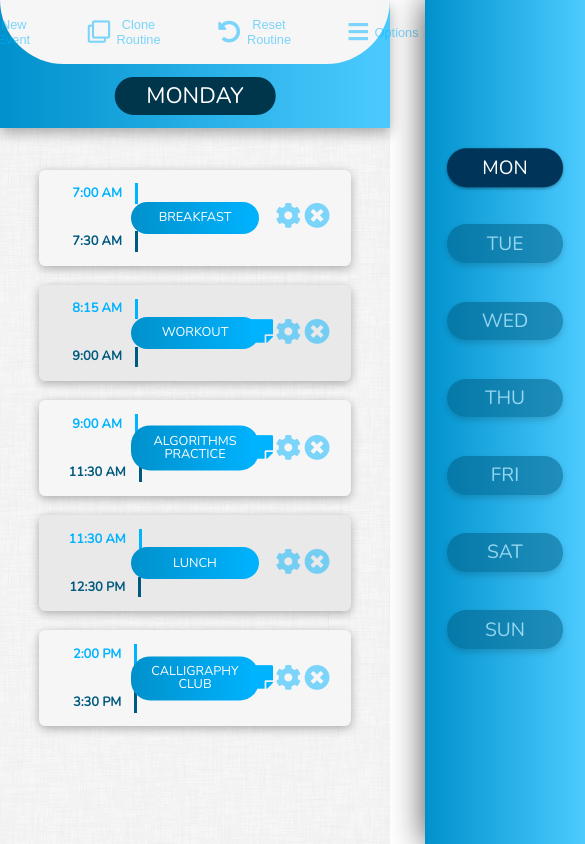
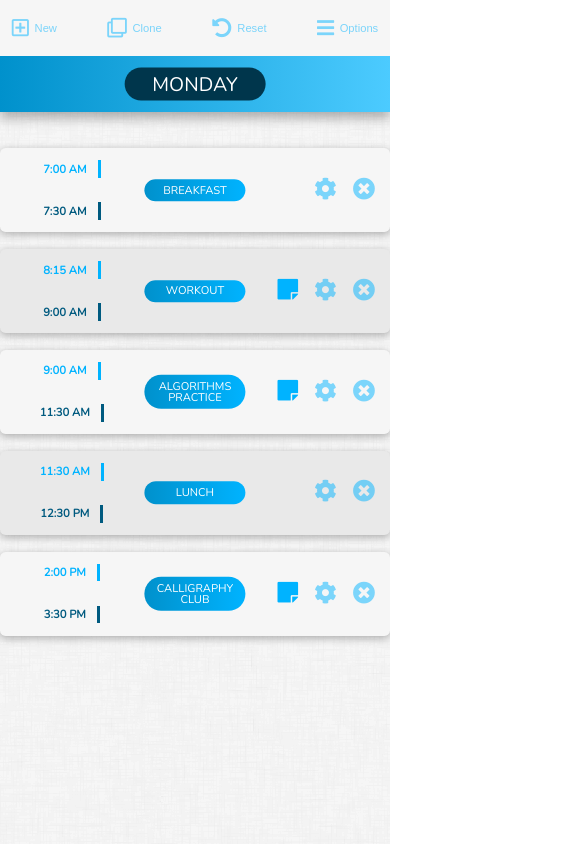
Before and after one commit to sivakusayan/schedule-app, a website: page index.html in a window 390 px wide. Shown: the whole page, 585 px wide, since content can reach past the window. Drawn offline with nearby package versions, Linux system fonts and the light colour scheme.

Commit message:
Made event component responsive

```diff
--- a/index.html
+++ b/index.html
@@ -158,15 +158,15 @@
     <div class="menu__btnContainer">
       <button id="btnNew" class="btnMenu">
         <i class="far fa-plus-square"></i>
-        <span>New Event</span>
+        <span>New <span class="desktopText">Event</span></span>
       </button>
       <button id="btnClone" class="btnMenu">
         <i class="far fa-clone"></i>
-        <span>Clone Routine</span>
+        <span>Clone <span class="desktopText">Routine</span></span>
       </button>
       <button id="btnReset" class="btnMenu" onsubmit="return false">
         <i class="fas fa-undo-alt"></i>
-        <span>Reset Routine</span>
+        <span>Reset <span class="desktopText">Routine</span></span>
       </button>
       <button id="btnOptions" class="btnMenu">
         <i class="fas fa-bars"></i>
--- a/resources/sass/base/_base.scss
+++ b/resources/sass/base/_base.scss
@@ -13,6 +13,7 @@
   -ms-scroll-chaining: none;
   overflow-x: hidden;
   width: 100vw;
+  height: 100vh;
 
   @include respond-shrink(84.375em) {
     font-size: 50%;
@@ -22,6 +23,10 @@
   }
   @include respond-shrink(56.25em) {
     font-size: 40%;
+  }
+
+  @include respond-shrink(35em) {
+    font-size: 35%;
   }
 
   @include respond-grow(93.75em) {
--- a/resources/sass/components/_event.scss
+++ b/resources/sass/components/_event.scss
@@ -22,6 +22,10 @@
     width: 33%;
   }
 
+  @include respond-shrink(35em) {
+    border: none;
+  }
+
   //-------------------------------------------------------NAME SECTION
 
   &__name p {
@@ -38,6 +42,11 @@
     word-wrap: break-word;
     transition: transform 0.3s;
     @include center;
+
+    @include respond-shrink(35em) {
+      padding: 1rem;
+      width: 18rem;
+    }
   }
 
   //-------------------------------------------------------TIME SECTION
--- a/resources/sass/components/_week.scss
+++ b/resources/sass/components/_week.scss
@@ -11,18 +11,20 @@
   top: 0;
 
   @include respond-shrink(43.75em) {
-    position: absolute;
+    position: fixed;
     width: 25rem;
     padding: 2rem;
     padding-top: 20rem;
     height: 100vh;
-    right: -50%;
+    right: 0;
+    opacity: 0;
     box-shadow: 0 0 5rem rgba($color-black, .7);
-    transition: right .3s;
-    z-index: 400;
+    z-index: -1;
+    transition: opacity 0.3s;
 
     &.menuOpen {//Reveals the menu in mobile layout
-      right: 0;
+      z-index: 400;
+      opacity: 1;
     }
   }
 }
--- a/resources/sass/layout/_eventDisplay.scss
+++ b/resources/sass/layout/_eventDisplay.scss
@@ -14,6 +14,10 @@
   @include respond-shrink(43.75em) {
     width: 80%;
   }
+
+  @include respond-shrink(35em) {
+    width: 100%;
+  }
 }
 
 .eventContainer {
--- a/resources/sass/layout/_menu.scss
+++ b/resources/sass/layout/_menu.scss
@@ -17,6 +17,10 @@
   @include respond-shrink(43.75em) {
     height: 20rem; //Make room for Mobile and Button Container components
     top: 0rem; //Week container pops off, stick to top
+
+    .desktopText {
+      display: none; //Shortens text on smaller screens
+    }
   }
 
   //-------------------------------------------------------BUTTONS
@@ -25,6 +29,7 @@
     width: 100%;
     height: 10rem;
     background-color: $color-white;
+    overflow-x: hidden;
     @include centerChildren;
     -webkit-box-pack: none;
     -ms-flex-pack: none;
@@ -32,8 +37,6 @@
 
     @include respond-shrink(43.75em) {
       background-color: $color-grey-light-1;
-      border-bottom-left-radius: 100rem;
-      border-bottom-right-radius: 100rem;
     }
 
     button {
```
Also changed, not shown: resources/css/style.css.
